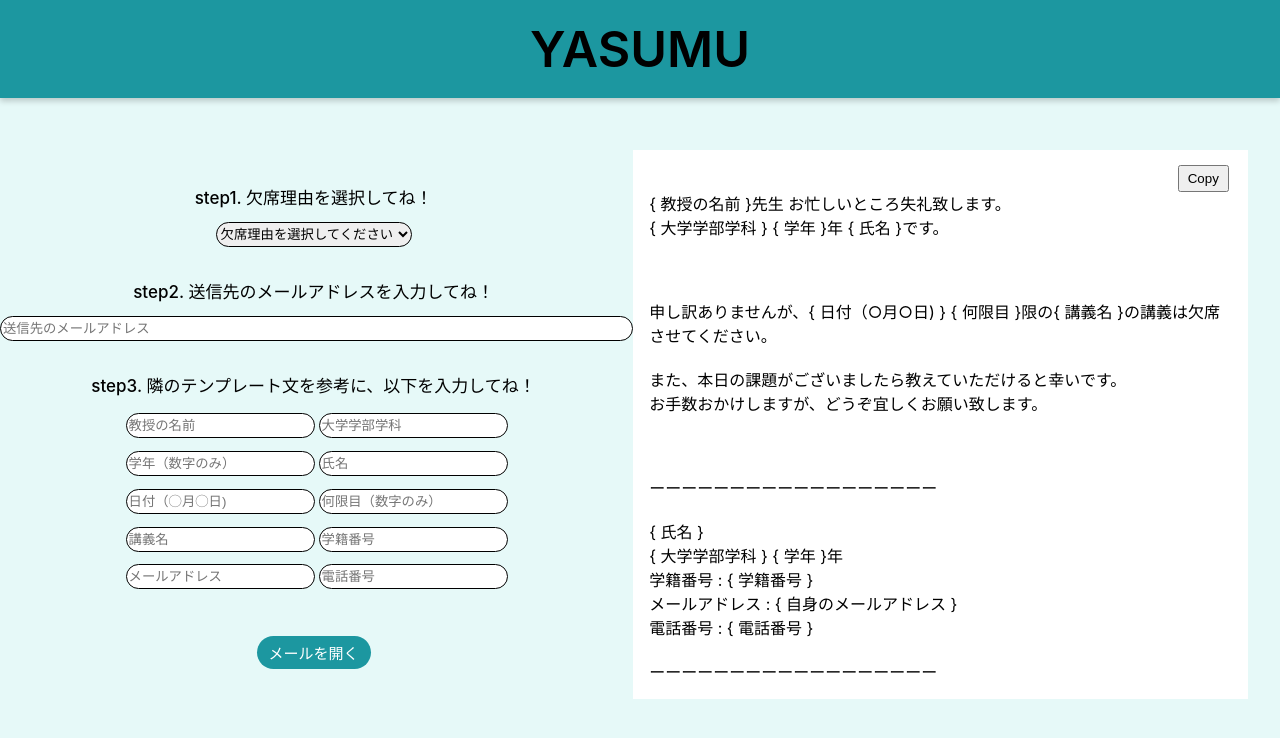
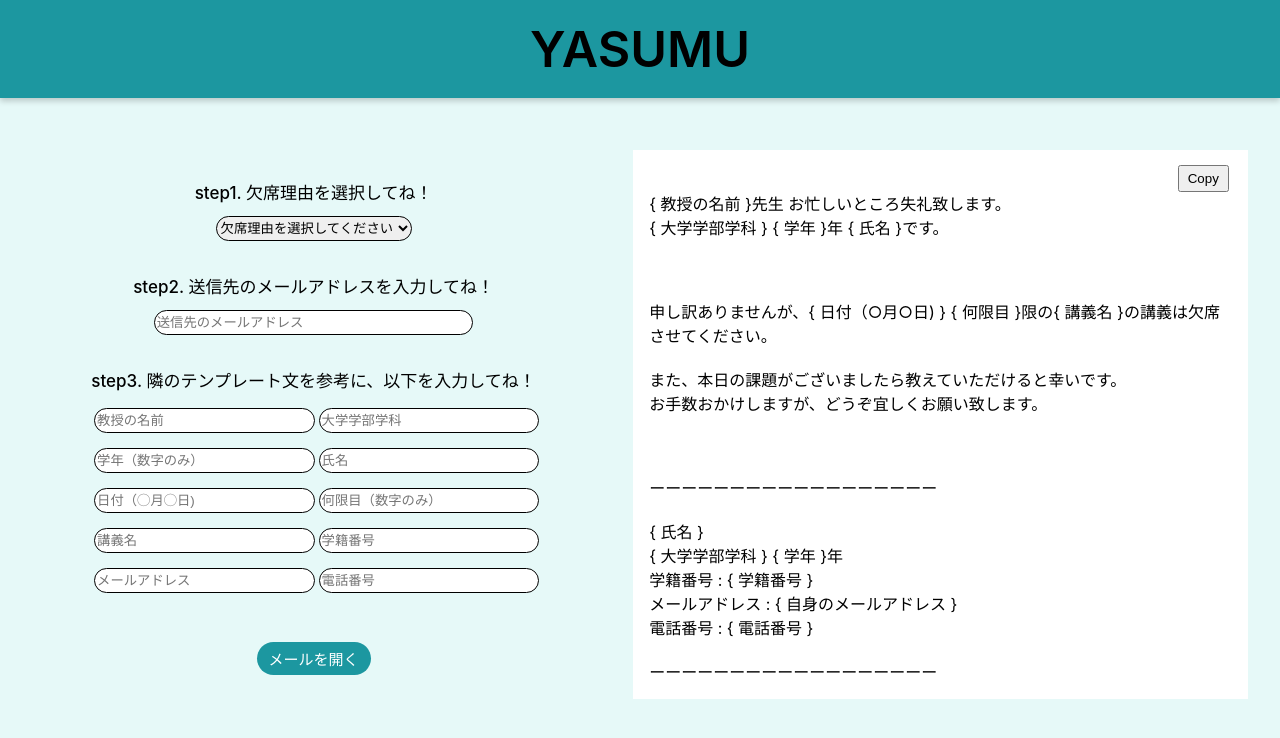
Before and after one commit to yusei53/ASAP, a React (Create React App) app: page /university in a window 1280 px wide. Shown: the top 738 px of the page. Built offline with nearby package versions, Linux system fonts and the light colour scheme.

Commit message:
inputcss修正

```diff
--- a/src/components/HomePage.jsx
+++ b/src/components/HomePage.jsx
@@ -77,7 +77,7 @@ export const HomePage = () => {
                   >
                     step2. 送信先のメールアドレスを入力してね！
                   </div>
-                  <SInput
+                  <SSInput
                     name="mailto"
                     placeholder="送信先のメールアドレス"
                     value={inputValues.mailto || ""}
@@ -210,6 +210,23 @@ const SInput = styled.input`
   border-radius: 9999px;
   border: 1px solid black;
   width: 100%;
+  @media (max-width: 768px) {
+    width: 80%;
+    margin-bottom: 3%;
+  }
+`;
+
+const SSInput = styled.input`
+  margin-top: 2%;
+  margin-bottom: 5%;
+  height: 21px;
+  border-radius: 9999px;
+  border: 1px solid black;
+  width: 50%;
+  @media (max-width: 768px) {
+    width: 80%;
+    margin-bottom: 2%;
+  }
 `;
 
 const SSelect = styled.select`
@@ -218,11 +235,14 @@ const SSelect = styled.select`
   height: 25px;
   border-radius: 9999px;
   border: 1px solid black;
+  @media (max-width: 768px) {
+    margin-bottom: 2%;
+  }
 `;
 
 const LeftElement = styled.div`
   width: 50%;
-  @media (max-width: 600px) {
+  @media (max-width: 768px) {
     width: 100%;
     display: flex;
     flex-direction: column;
@@ -241,7 +261,7 @@ const RightElement = styled.div`
 `;
 
 const SelectParent = styled.div`
-  @media (max-width: 600px) {
+  @media (max-width: 768px) {
     display: flex;
     flex-direction: column;
     align-items: center;
@@ -289,8 +309,10 @@ const SElement = styled.div`
   grid-template-columns: repeat(2, 1fr);
   margin-bottom: 6%;
   grid-column-gap: 10px; /* 適宜間隔のサイズを調整 */
+  width: 70%;
   @media (max-width: 768px) {
-    grid-template-columns: repeat(1, 1fr);
+    display: block;
+    width: 100%;
   }
 `;
 
@@ -298,6 +320,9 @@ const SelectParent2 = styled.div`
   display: flex;
   flex-direction: column;
   align-items: center;
+  @media (max-width: 768px) {
+    display: block;
+  }
 `;
 
 const SCopyText = styled.div`
```
